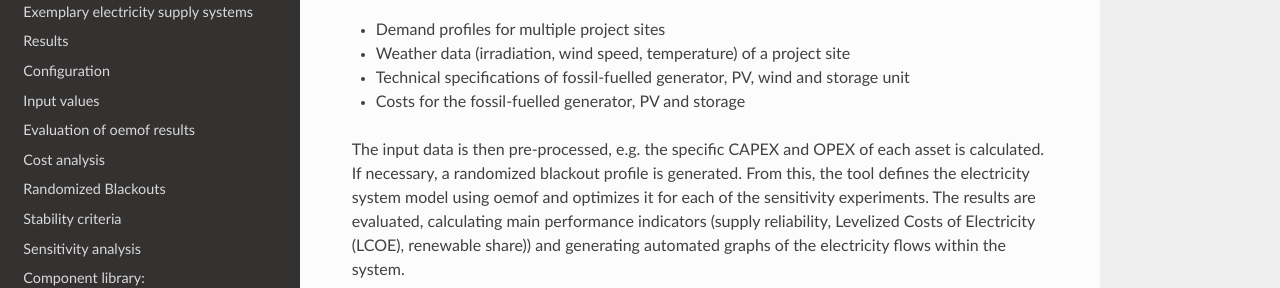
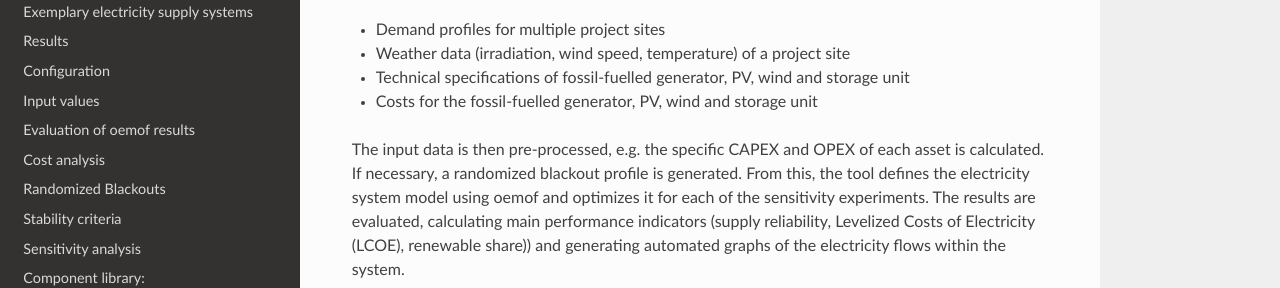
Before and after one commit to rl-institut/offgridders, a Sphinx documentation site: the page built from docs/Definition.rst, in a window 1280 px wide and 900 px high. Shown: the part 294-582 px from the top of the window. Built offline with Sphinx 7.4.7 and the Read the Docs theme 2.0.0, drawn with Linux system fonts in a browser that asks for light colours.

Commit message:
Update docs/Definition.rst
Co-authored-by: smartie2076 <44204527+smartie2076@users.noreply.github.com>

```diff
--- a/docs/Definition.rst
+++ b/docs/Definition.rst
@@ -11,7 +11,7 @@ The electricity supply system can be defined de-/activating a number of availabl
 * Demand profiles for multiple project sites
 * Weather data (irradiation, wind speed, temperature) of a project site
 * Technical specifications of fossil-fuelled generator, PV, wind and storage unit
-* Costs for the fossil-fuelled generator, PV and storage
+* Costs for the fossil-fuelled generator, PV, wind and storage unit
 
 The input data is then pre-processed, e.g. the specific CAPEX and OPEX of each asset is calculated. If necessary, a randomized blackout profile is generated. From this, the tool defines the electricity system model using oemof and optimizes it for each of the sensitivity experiments. The results are evaluated, calculating main performance indicators (supply reliability, Levelized Costs of Electricity (LCOE), renewable share)) and generating automated graphs of the electricity flows within the system.
 
```
